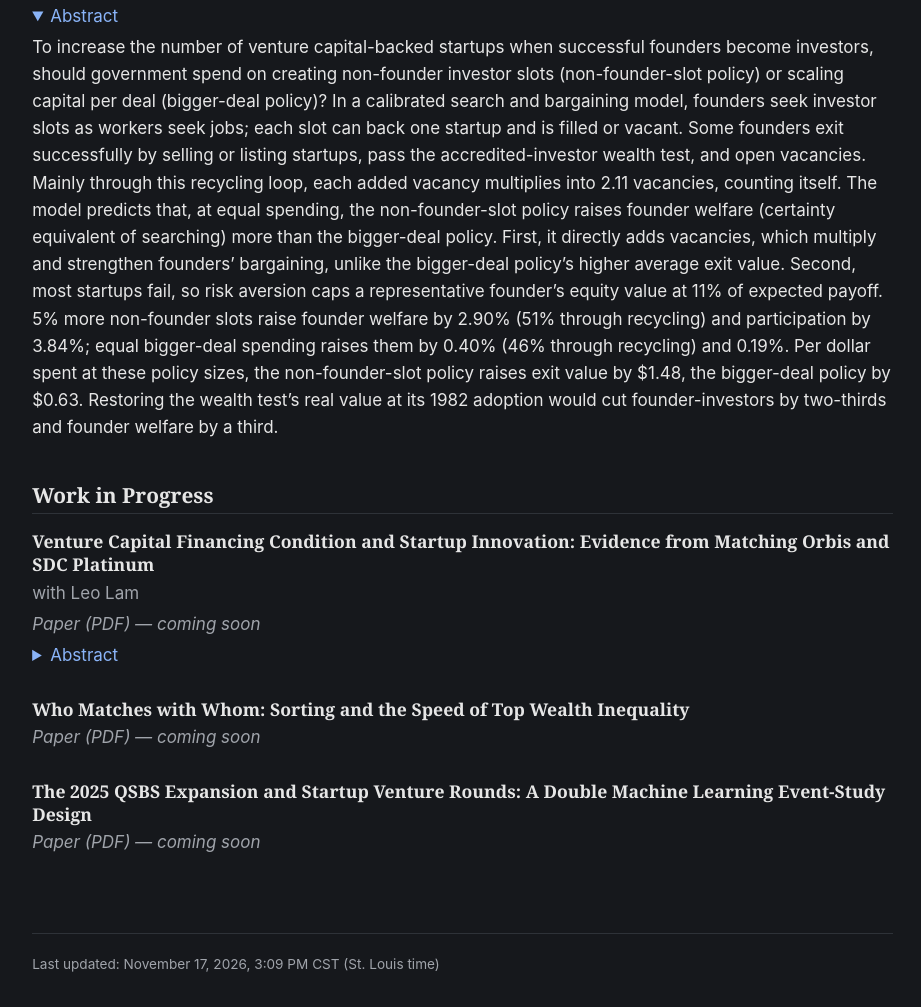
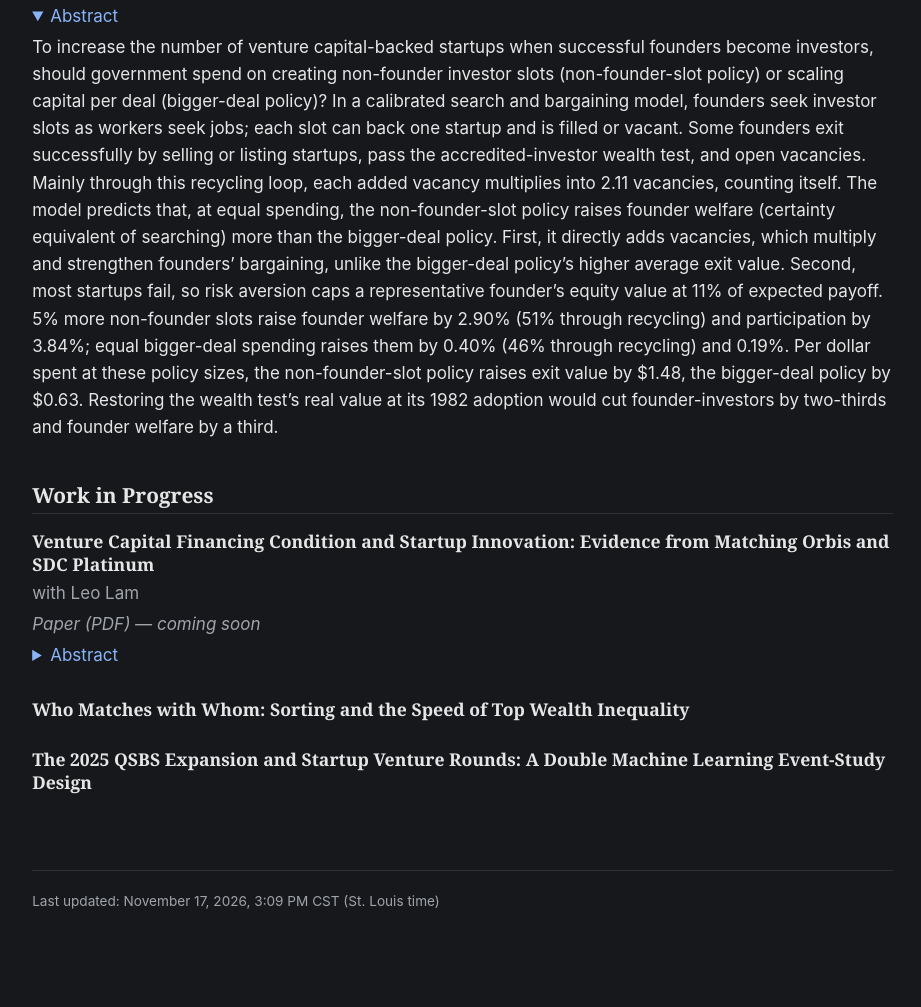
Before and after one commit to GeoffKAM/geoffkam.github.io, a plain HTML site: page research.html in a window 1280 px wide. Shown: the part 301-1308 px from the top of the page, without its empty margins (323-1244 px from the left). After the commit the page ends 1246 px from the top, so only its background shows below. Drawn offline with Linux system fonts and the light colour scheme.

Commit message:
Research: drop coming-soon lines for matching and QSBS papers
Co-Authored-By: Claude Opus 5.5 <noreply@anthropic.com>

```diff
--- a/research.html
+++ b/research.html
@@ -73,7 +73,6 @@
     <article class="paper">
       <h3>Who Matches with Whom: Sorting and the Speed of Top Wealth Inequality</h3>
       <p class="paper-links" hidden><a href="files/papers/pam.pdf">Draft (PDF)</a></p>
-      <p class="paper-links soon">Paper (PDF) — coming soon</p>
       <details class="abstract" hidden>
         <summary>Abstract</summary>
         <p>[Abstract]</p>
@@ -83,7 +82,6 @@
     <article class="paper">
       <h3>The 2025 QSBS Expansion and Startup Venture Rounds: A Double Machine Learning Event-Study Design</h3>
       <p class="paper-links" hidden><a href="files/papers/qsbs.pdf">Draft (PDF)</a></p>
-      <p class="paper-links soon">Paper (PDF) — coming soon</p>
       <details class="abstract" hidden>
         <summary>Abstract</summary>
         <p>[Abstract]</p>
```
